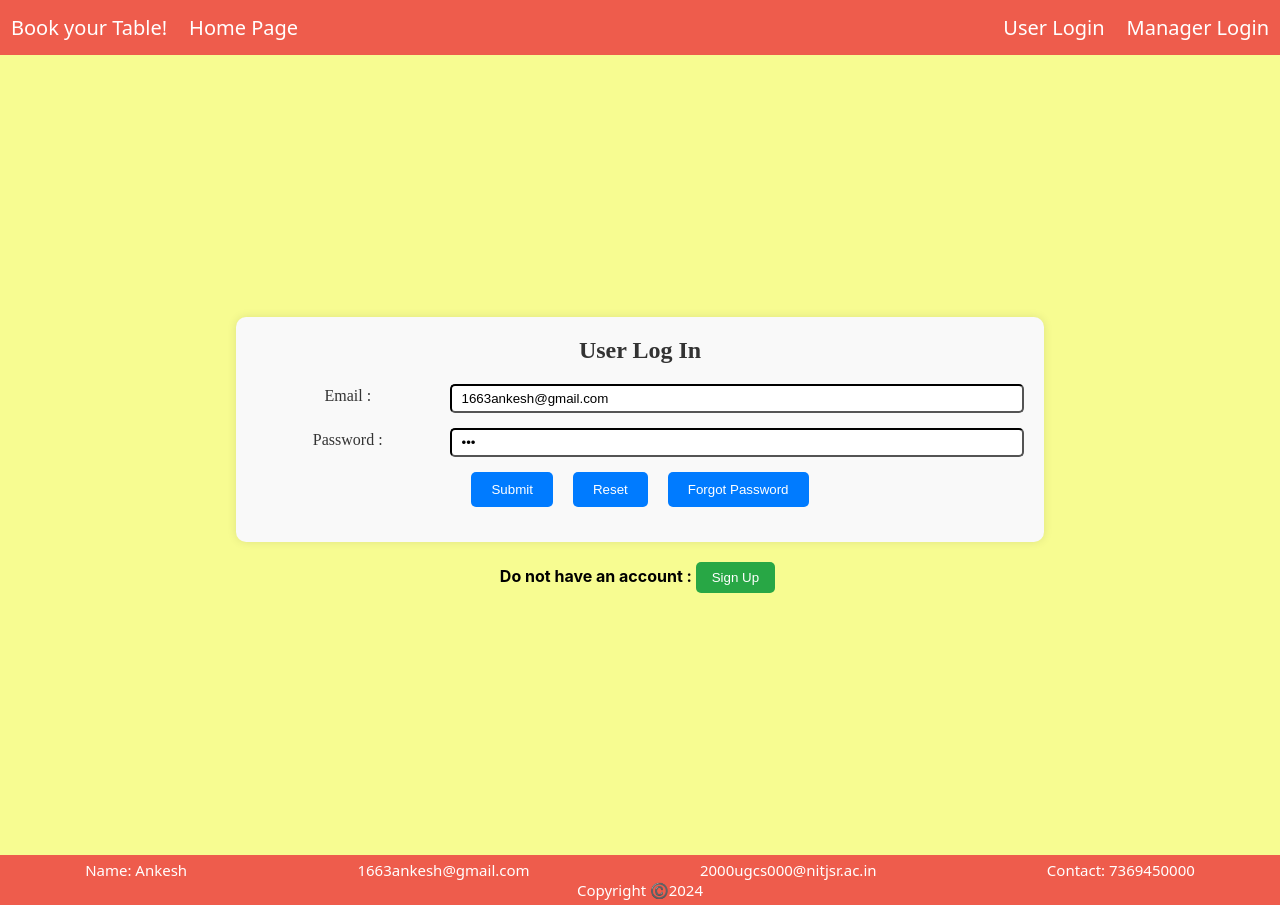
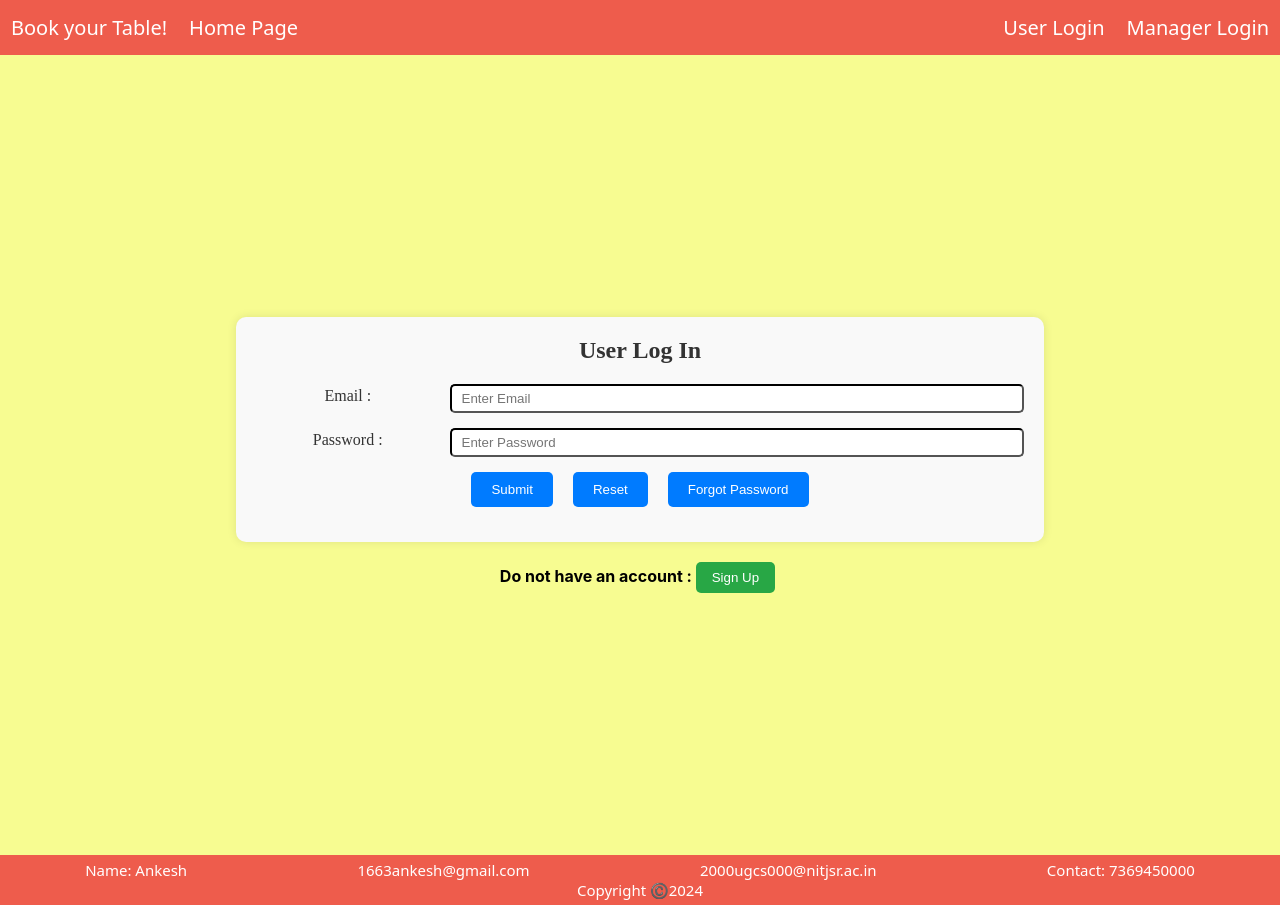
Before and after one commit to tanmay0996/Dining_Reservation, a React (Create React App) app in the folder client/: page /userlogin in a window 1280 px wide. Built offline with nearby package versions, Linux system fonts and the light colour scheme; no server answers.

Commit message:
63rd Commit

```diff
--- a/client/src/components/Login.jsx
+++ b/client/src/components/Login.jsx
@@ -7,8 +7,8 @@ const Login = () => {
     useContext(UserContext);
 
   const navigate = useNavigate();
-  const [email, setEmail] = useState("1663ankesh@gmail.com");
-  const [pwd, setPwd] = useState("abc");
+  const [email, setEmail] = useState("");
+  const [pwd, setPwd] = useState("");
 
   useEffect(() => {
     if (curruser) {
--- a/client/src/components/ManagerLogin.jsx
+++ b/client/src/components/ManagerLogin.jsx
@@ -15,8 +15,8 @@ const Login = () => {
   } = useContext(UserContext);
 
   const navigate = useNavigate();
-  const [email, setEmail] = useState("1663ankesh@gmail.com");
-  const [pwd, setPwd] = useState("abc");
+  const [email, setEmail] = useState("");
+  const [pwd, setPwd] = useState("");
 
   useEffect(() => {
     if (curruser) {
```
